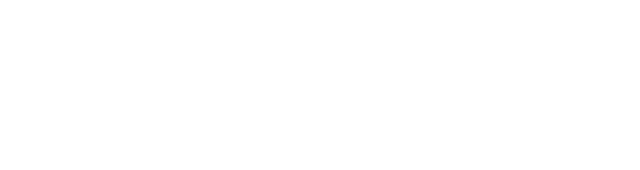
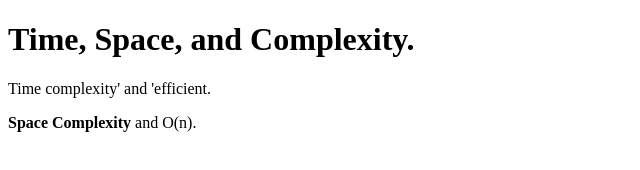
Before and after one commit to acciojob/time-and-space-complexity-Mrpatel2319, a website: page main.html in a window 1280 px wide. Shown: the whole page, without its empty margins (0-640 px from the left). Drawn offline with Linux system fonts and the light colour scheme.

Commit message:
created a submission

```diff
--- a/main.html
+++ b/main.html
@@ -8,6 +8,10 @@
 
 <body>
 	<!-- the entire body must be written by student -->
+	<h1>Time, Space, and Complexity.</h1>
+	<p>Time complexity' and 'efficient.</p>
+	<p><b>Space Complexity</b> and O(n).</p>
+
     <script type="text/javascript" src="./script.js">
 </script>
 
```
